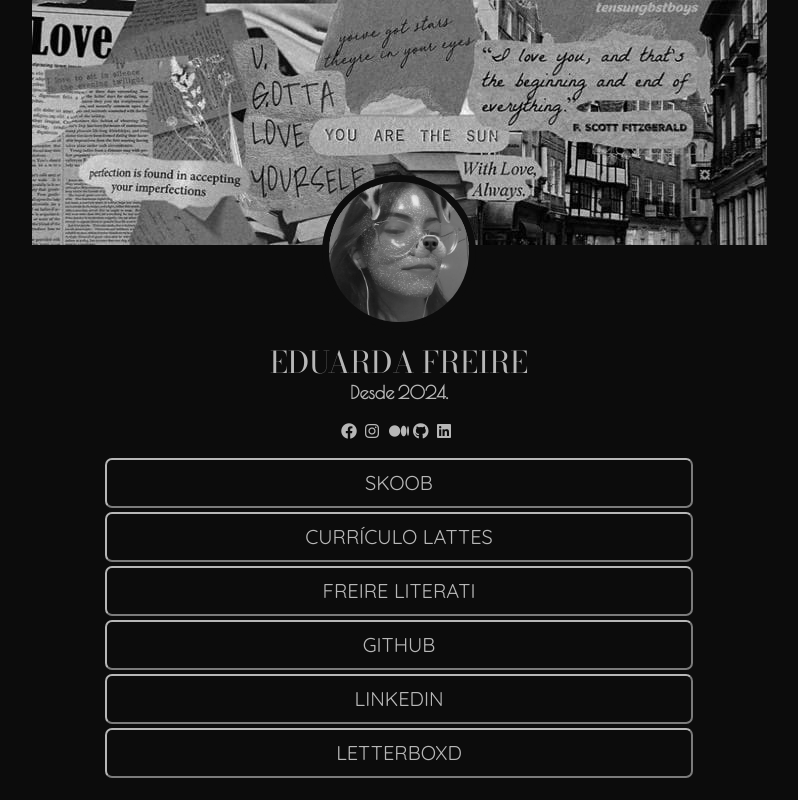
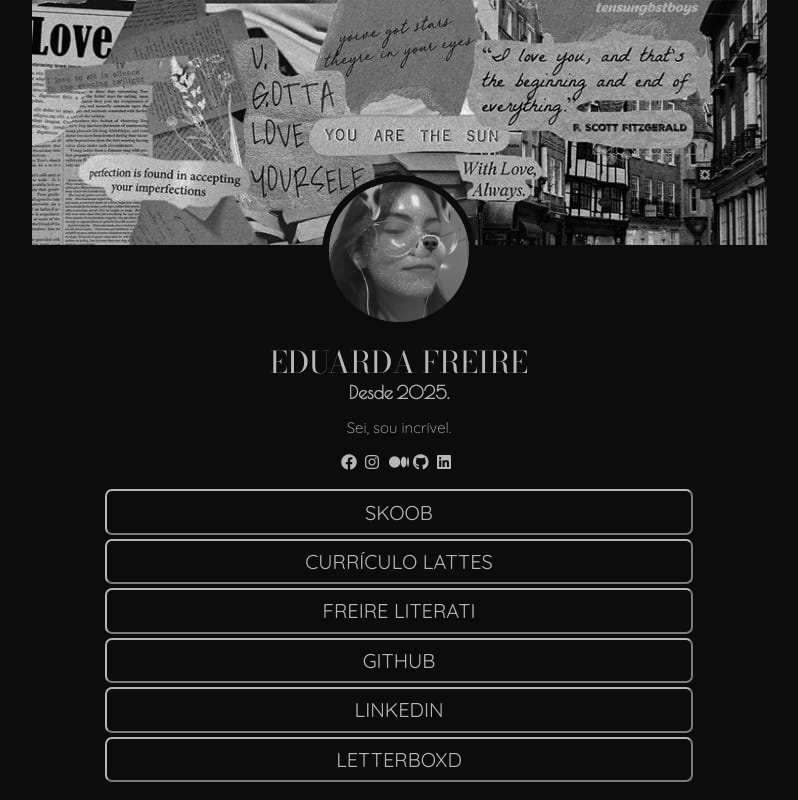
Before and after one commit to MariaE-duarda/social-me, a plain HTML site: page index.html in a window 1280 px wide. Shown: the whole page, without its empty margins (241-1039 px from the left). Drawn offline with nearby package versions, Linux system fonts and the light colour scheme.

Commit message:
Add files via upload

```diff
--- a/index.html
+++ b/index.html
@@ -13,7 +13,8 @@
         <div class="profile-container">
             <img src="imgs/profile-me-cp.jpg" alt="" class="profile">
             <p>EDUARDA FREIRE</p>
-            <h2>Desde 2024.</h2>
+            <h2>Desde 2025.</h2>
+            <h2 class="description">Sei, sou incrível.</h2>
             <lu>
                 <i class="fab fa-facebook"></i>
                 <i class="fab fa-instagram"></i>
--- a/style.css
+++ b/style.css
@@ -89,3 +89,10 @@ i{
     height: 20px;
     color: rgba(255, 255, 255, 0.705);
 }
+
+.description{
+    font-family: 'Quicksand', serif;
+    margin-top: 0;
+    font-weight: 100;
+    font-size: 15px;
+}
```
